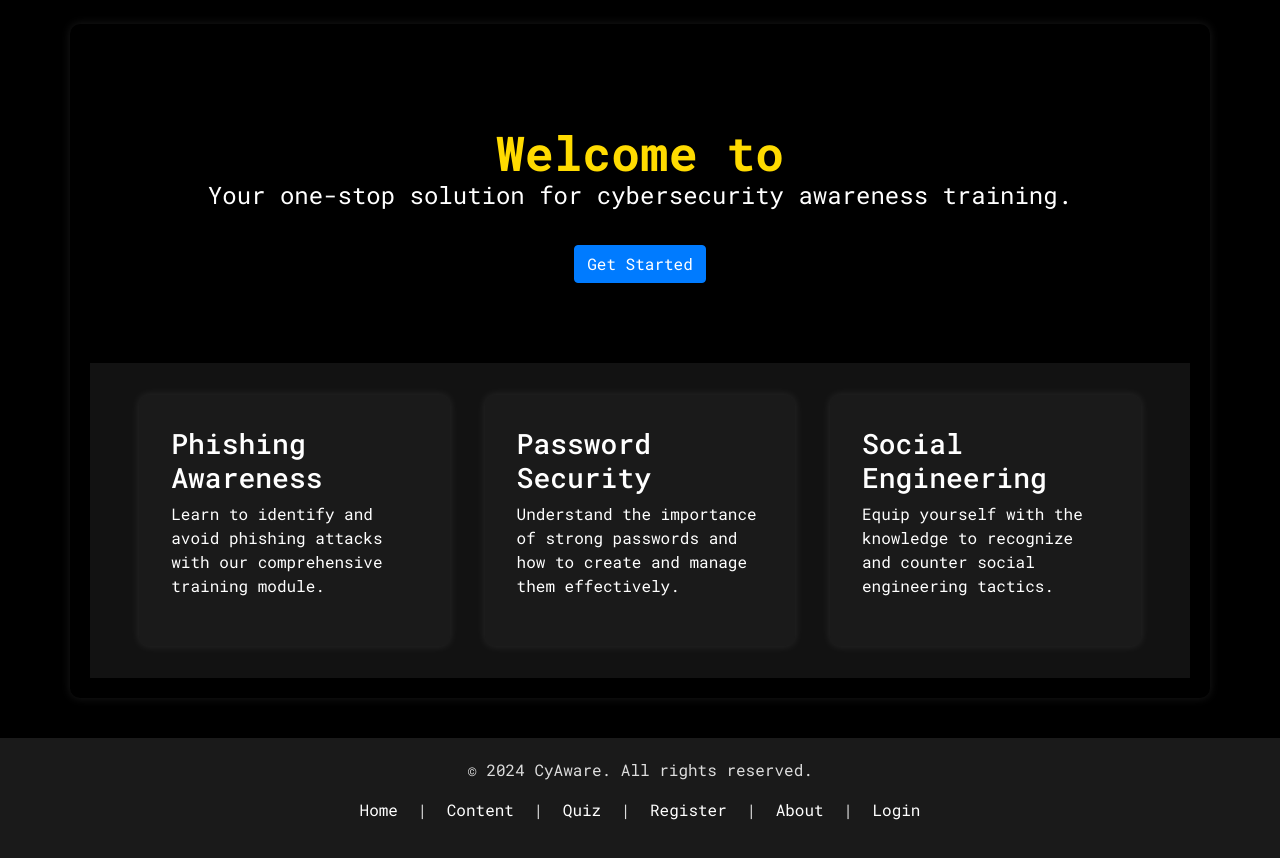
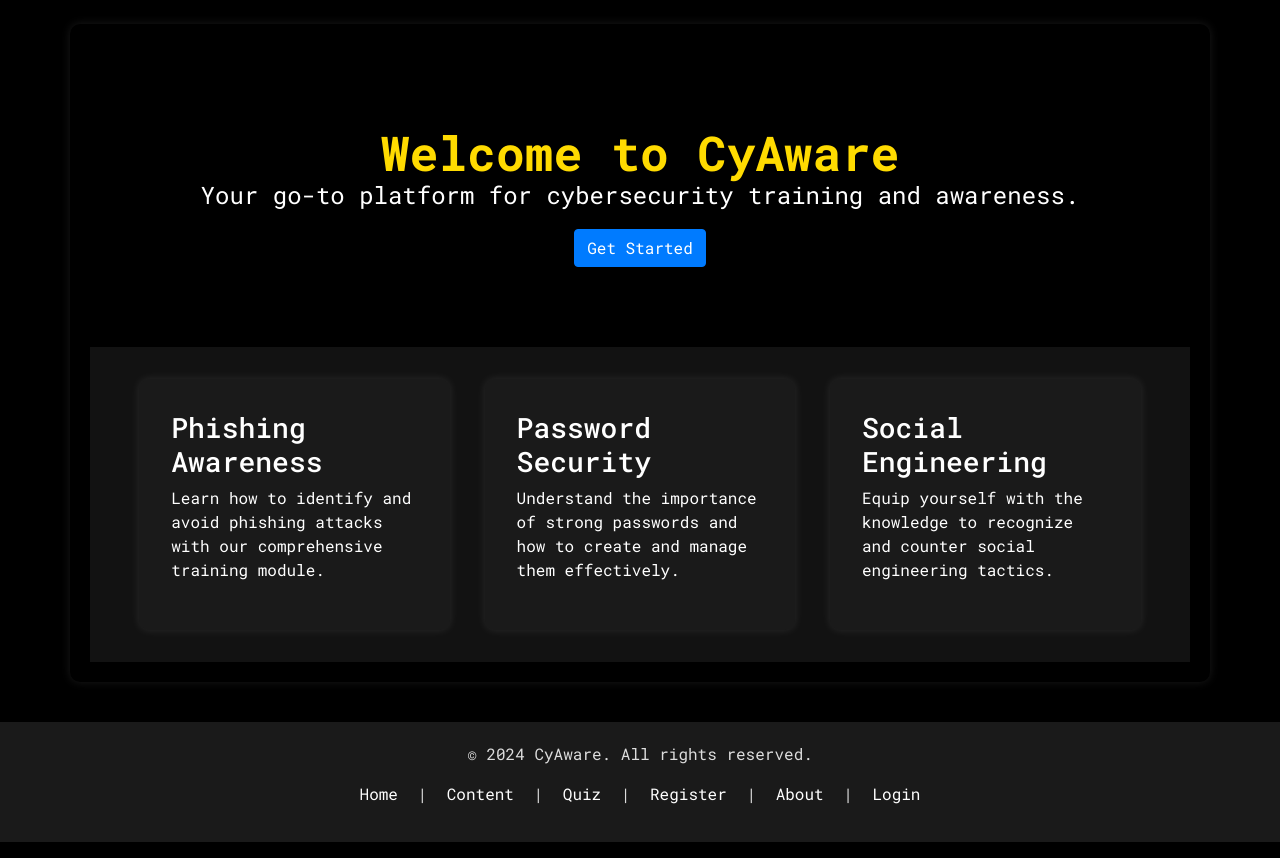
Before and after one commit to drent-z/cyaware, a Flask app: template app/templates/index.html in a window 1280 px wide. Shown: the part 74-932 px from the top of the page. Run offline with Flask 3, Linux system fonts and the light colour scheme; the template is opened without the code that fills it, so the values that code supplies are empty; some libraries are stand-ins or nearby versions.

Commit message:
time fixes

```diff
--- a/app/templates/index.html
+++ b/app/templates/index.html
@@ -5,15 +5,15 @@
 {% block content %}
 <div class="hero">
     <div class="typing-container">
-        <h1 id="typing-effect">Welcome to CyAware</h1>
+        <h1 id="typing-text">Welcome to CyAware</h1>
     </div>
-    <p>Your one-stop solution for cybersecurity awareness training.</p>
-    <a href="{{ url_for('register') }}" class="btn btn-primary mt-3">Get Started</a>
+    <p>Your go-to platform for cybersecurity training and awareness.</p>
+    <a href="{{ url_for('register') }}" class="btn btn-primary">Get Started</a>
 </div>
 <div class="features">
     <div class="feature-box">
         <h3>Phishing Awareness</h3>
-        <p>Learn to identify and avoid phishing attacks with our comprehensive training module.</p>
+        <p>Learn how to identify and avoid phishing attacks with our comprehensive training module.</p>
     </div>
     <div class="feature-box">
         <h3>Password Security</h3>
--- a/app/templates/layout.html
+++ b/app/templates/layout.html
@@ -9,7 +9,7 @@
     <!-- Bootstrap CSS -->
     <link href="https://stackpath.bootstrapcdn.com/bootstrap/4.5.2/css/bootstrap.min.css" rel="stylesheet">
     <!-- Custom CSS -->
-    <link href="{{ url_for('static', filename='styles.css') }}?v={{ time() }}" rel="stylesheet">
+    <link href="{{ url_for('static', filename='styles.css') }}?v={{ time }}" rel="stylesheet">
     <!-- Google Fonts -->
     <link href="https://fonts.googleapis.com/css2?family=Roboto+Mono:wght@400;500;700&display=swap" rel="stylesheet">
     <!-- Font Awesome -->
@@ -17,7 +17,7 @@
     <!-- Animate.css for animations -->
     <link rel="stylesheet" href="https://cdnjs.cloudflare.com/ajax/libs/animate.css/4.1.1/animate.min.css"/>
     <!-- Custom Scripts -->
-    <script src="{{ url_for('static', filename='scripts.js') }}?v={{ time() }}" async></script>
+    <script src="{{ url_for('static', filename='scripts.js') }}?v={{ time }}" async></script>
     <style>
         body {
             font-family: 'Roboto Mono', monospace;
```
